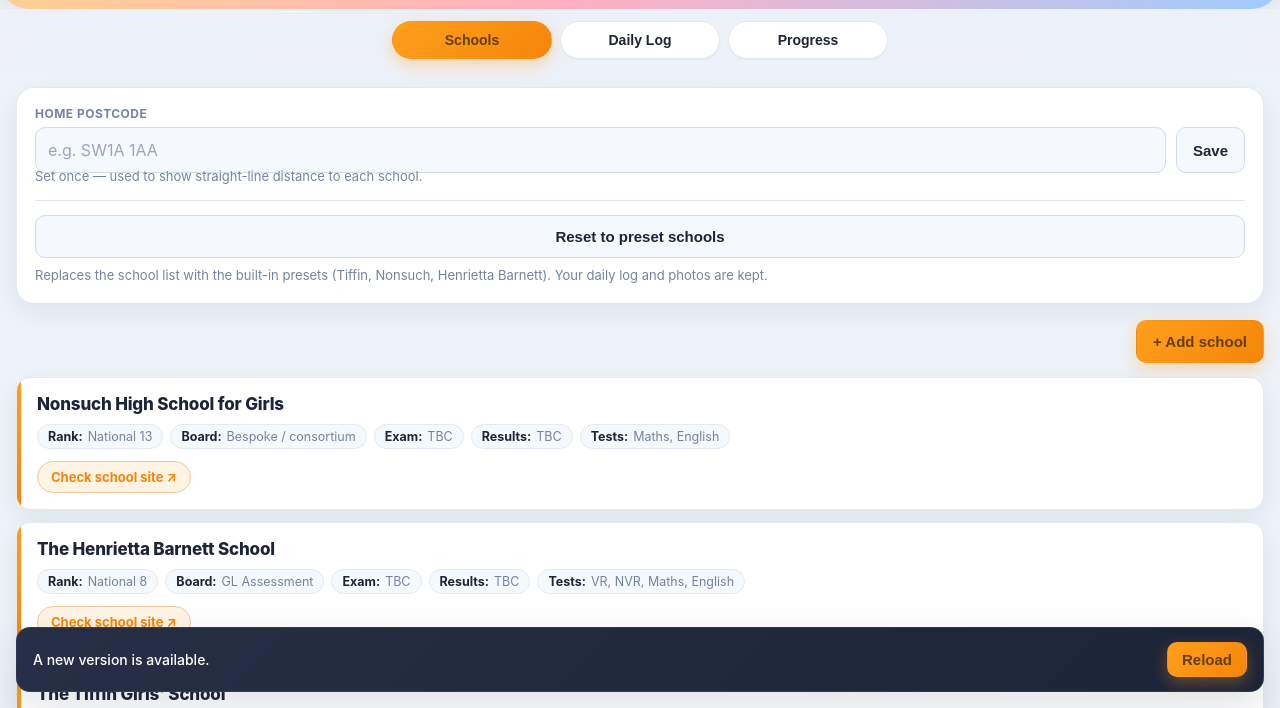
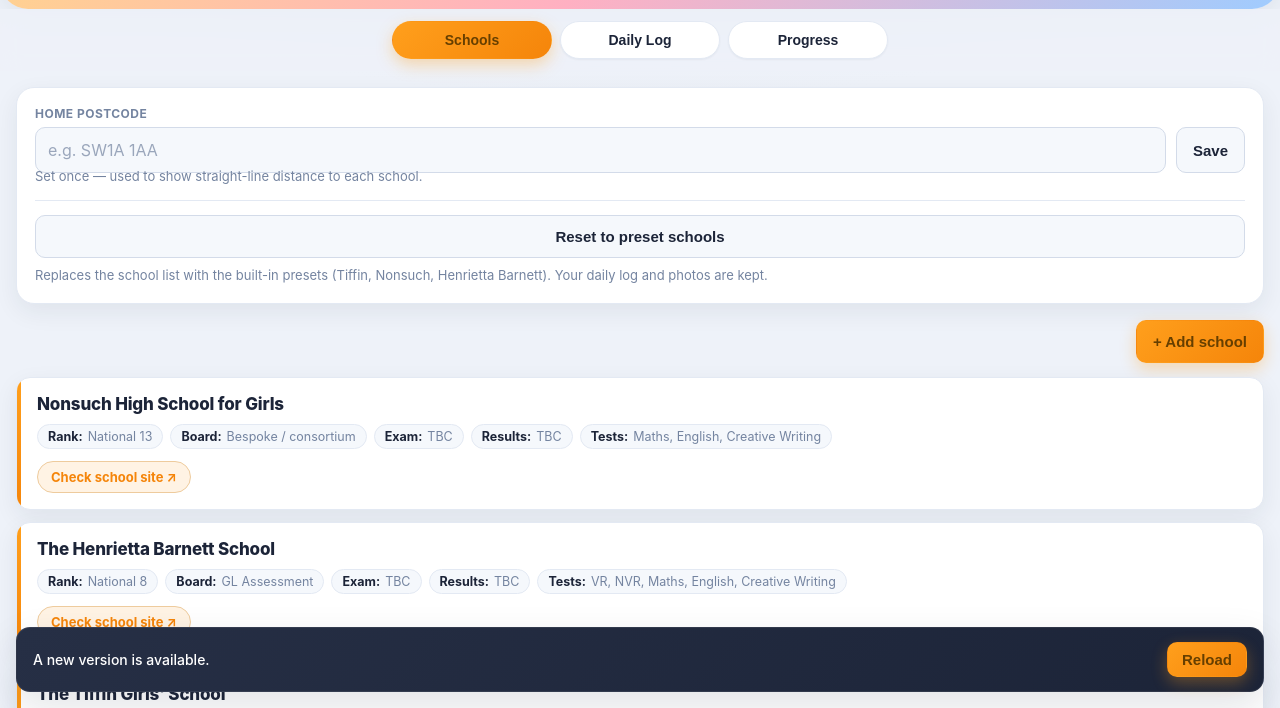
Before and after one commit to bindukummeta/education-planner, a plain HTML site: page index.html in a window 1280 px wide. Shown: the part 92-800 px from the top of the page. Drawn offline with Linux system fonts and the light colour scheme.

Commit message:
Add Creative Writing as a loggable subject; fill Wallington rank; SW v17 -> v18
- Creative Writing is now a first-class subject: add "creativeWriting" to
  SUBJECTS and SUBJECT_LABEL (app.js) and an option to the Daily Log subject
  dropdown (index.html). The Progress subject chips, chart, entry display and
  readiness/RAG calc all derive from SUBJECTS, so they pick it up automatically
  (schools already carry creativeWriting:true in testsSubjects).
- Fill Wallington's nationalRanking = "National 24" (Sunday Times / Times Parent
  Power Best Schools 2026; 10th in London), verified against the 2026 guide.
  It was left blank when the school was added because only stale 2021/22 figures
  were available at the time. Bump SEED_VERSION 5 -> 6 so it migrates
  (nationalRanking is in SEED_OWNED).
- Bump service-worker cache v17 -> v18

```diff
--- a/app.js
+++ b/app.js
@@ -3,8 +3,8 @@
 
   const $ = (id) => document.getElementById(id);
   const SETTINGS_KEY = "eduplanner.settings.v1";
-  const SUBJECTS = ["vr", "nvr", "maths", "english"];
-  const SUBJECT_LABEL = { vr: "VR", nvr: "NVR", maths: "Maths", english: "English" };
+  const SUBJECTS = ["vr", "nvr", "maths", "english", "creativeWriting"];
+  const SUBJECT_LABEL = { vr: "VR", nvr: "NVR", maths: "Maths", english: "English", creativeWriting: "Creative Writing" };
   const RECENT_N = 5;
 
   let activeSubject = "vr";
--- a/index.html
+++ b/index.html
@@ -123,6 +123,7 @@
                 <option value="nvr">NVR</option>
                 <option value="maths">Maths</option>
                 <option value="english">English</option>
+                <option value="creativeWriting">Creative Writing</option>
               </select>
             </div>
             <div class="field"><label for="e-date">Date</label><input id="e-date" type="date" /></div>
--- a/schools-seed.js
+++ b/schools-seed.js
@@ -27,7 +27,7 @@
   // registration, etc.). On load, migrate() refreshes those fields on existing
   // preset records whose stored version is older — so improvements reach users
   // without a destructive reset and without touching their own edits.
-  const SEED_VERSION = 5;
+  const SEED_VERSION = 6;
 
   // Fields owned by the seed (authoritative, refreshed on a version bump).
   const SEED_OWNED = [
@@ -107,7 +107,7 @@
     {
       name: "Wallington High School for Girls",
       postcode: "SM6 0PH",
-      nationalRanking: "",
+      nationalRanking: "National 24 (The Sunday Times / The Times Parent Power Best Schools 2026; 10th in London). ⚠ Re-check yearly.",
       pan: "210",
       examBoard: "Bespoke / consortium",
       registration: "2027 entry (Sutton SET consortium): registration opens Fri 1 May 2026, closes Fri 31 Jul 2026 (access-arrangements deadline Fri 12 Jun 2026). SET Tue 15 Sep 2026; Stage 2 (NWSSEE, with Nonsuch) Sat 26 Sep 2026. Also name Wallington on the LA Common Application Form by 31 Oct. ⚠ Re-check dates each year.",
--- a/service-worker.js
+++ b/service-worker.js
@@ -1,4 +1,4 @@
-const CACHE = "eduplanner-v17";
+const CACHE = "eduplanner-v18";
 const ASSETS = [
   "./",
   "./index.html",
```
